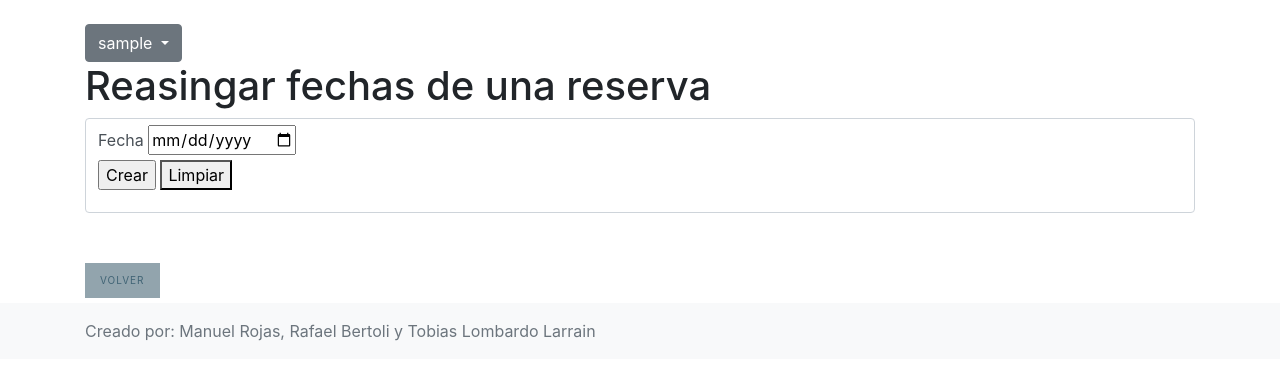
After one commit to mugen-2/DSSD, a Flask app: page /colecciones/1 in a window 1280 px wide. The commit adds this page. Shown: the top 380 px of the page. Run offline with Flask 2, Linux system fonts and the light colour scheme; a user stored in the database is signed in; some libraries are stand-ins or nearby versions.

Commit message:
Re-asignar fecha reserva

```diff
--- a/app/__init__.py
+++ b/app/__init__.py
@@ -64,6 +64,9 @@ def create_app(environment="development"):
     app.add_url_rule("/colecciones", "collection_create", collection.create, methods=["POST"])
     app.add_url_rule("/colecciones/nuevo", "collection_new", collection.new)
     app.add_url_rule("/colecciones/detalle/<idcoleccion>", "collection_detalle", collection.detalle)
+    app.add_url_rule("/colecciones/<idreserva>", "collection_new_reasignar", collection.newReasingarfecha)
+    app.add_url_rule("/colecciones/reasignar/<idreserva>", "collection_reasignar", collection.reasignarFecha,methods=["POST"])
+
 
     # Rutas Reserva Materiales
     app.add_url_rule("/reservaMateriales/<idcoleccion>", "reservaMateriales_index", reservaMateriales.index)
--- /dev/null
+++ b/app/forms/newDate_form.py
@@ -0,0 +1,13 @@
+from flask_wtf import FlaskForm
+from flask_wtf.recaptcha import validators
+from sqlalchemy.sql.expression import true
+from wtforms import StringField, PasswordField, SubmitField, SelectMultipleField, HiddenField, DateField, SelectField
+from wtforms.validators import DataRequired, EqualTo, Length, ValidationError, Email
+from wtforms.fields.html5 import EmailField, IntegerField
+from app.models.espacioFabricacion import EspacioFabricacion
+
+
+class Form_Date_new(FlaskForm):
+
+    fecha = DateField('fecha',
+        validators=[DataRequired( message = "el campo es obligatorio (yyyy-m-d)")])
--- a/app/resources/collection.py
+++ b/app/resources/collection.py
@@ -6,6 +6,7 @@ from app.models.user import User
 #from app.helpers.auth import authenticated
 from flask_wtf import FlaskForm
 from app.forms.collection_form import Form_collection_new
+from app.forms.newDate_form import Form_Date_new
 from werkzeug.security import generate_password_hash, check_password_hash
 from app.db import db
 from app.helpers.auth import authorized
@@ -101,6 +102,34 @@ def detalle(idcoleccion):
     aux = [] #Json con todos los materiales
     while i < len(reservaMateriales):
         materiales = requests.get("https://dssdapi.fly.dev/api/listarr/" + str(reservaMateriales[i].idreserva))
-        aux.append({"Nombre": materiales.json()["Material"],"Cantidad": materiales.json()["Cantidad"], "Id": materiales.json()["Id"]})
+        aux.append({"Nombre": materiales.json()["Material"],"Cantidad": materiales.json()["Cantidad"], "Id": materiales.json()["Id"],"Estado": materiales.json()["Estado"]})
         i = i + 1
-    return render_template("collection/detalle.html",collection = coleccion)
+        print(aux)
+    return render_template("collection/detalle.html",collection = coleccion,reservas=aux)
+
+@login_required
+def newReasingarfecha(idreserva):
+    form = Form_Date_new()
+    return render_template("collection/newDate.html",form=form,idreserva=idreserva)
+
+@login_required
+def reasignarFecha(idreserva):
+    #//
+    form = Form_Date_new()
+    if(form.validate_on_submit()):
+        fecha = request.form.get("fecha")
+        aux={"fecha": fecha}
+        requests.post("https://dssdapi.fly.dev/api/cambiarm/"+str(idreserva)+"/",aux)
+        idcoleccion = ReservaMateriales.query.filter_by(idreserva=idreserva).first().idcoleccion
+        cookie = session.get("cookie")
+        js = session.get("js")
+        aux = "bonita.tenant=1; BOS_Locale=es; JSESSIONID="+js+"; X-Bonita-API-Token="+cookie
+        headers = {'Cookie': aux, "X-Bonita-API-Token": cookie}
+        caseId=Collection.getCaseid(idcoleccion)
+        response3 = requests.put(url="http://localhost:8080/bonita/API/bpm/caseVariable/"+str(caseId)+"/incumplimientoFechas",json={"type":"java.lang.Boolean", "value": "false"},headers=headers)
+        response2 = requests.get(url="http://localhost:8080/bonita/API/bpm/humanTask?c=10&p=0&f=caseId%3D"+str(caseId)+"",headers=headers)
+        taskId = response2.json()[0]["id"]
+        response2 = requests.put(url="http://localhost:8080/bonita/API/bpm/userTask/"+taskId+"",json={"assigned_id":"18"},headers=headers)
+        response2 = requests.post(url="http://localhost:8080/bonita/API/bpm/userTask/"+taskId+"/execution",headers=headers)
+        return redirect(url_for("collection_index"))
+    return render_template("collection/newDate.html",form=form,idreserva=idreserva)
--- /dev/null
+++ b/app/templates/collection/newDate.html
@@ -0,0 +1,24 @@
+{% extends "layout.html" %}
+{% block title %}Reasignar fechas reserva{% endblock %}
+{% block head %}
+  {{ super() }}
+{% endblock %}
+{% block content %}
+  <h1>Reasingar fechas de una reserva </h1>
+  <form class="form-control" action="{{ url_for('collection_reasignar', idreserva = idreserva) }}" method="POST" novalidate>
+    {{form.hidden_tag()}}
+
+    <label for="fecha">Fecha</label>
+    {{form.fecha}}
+    {% for error in form.fecha.errors %}
+    <span style="color:red;" >{{error}}</span>
+    {% endfor %}
+    <br>
+
+    <p>
+      <input type="submit" value="Crear">
+      <button type="reset">Limpiar</button>
+    </p>
+  </form>
+  <a href="{{ url_for('home')}}" class="link">Volver</a>
+{% endblock %}
```
Also changed, not shown: app/templates/collection/detalle.html (+8 -6 lines).
